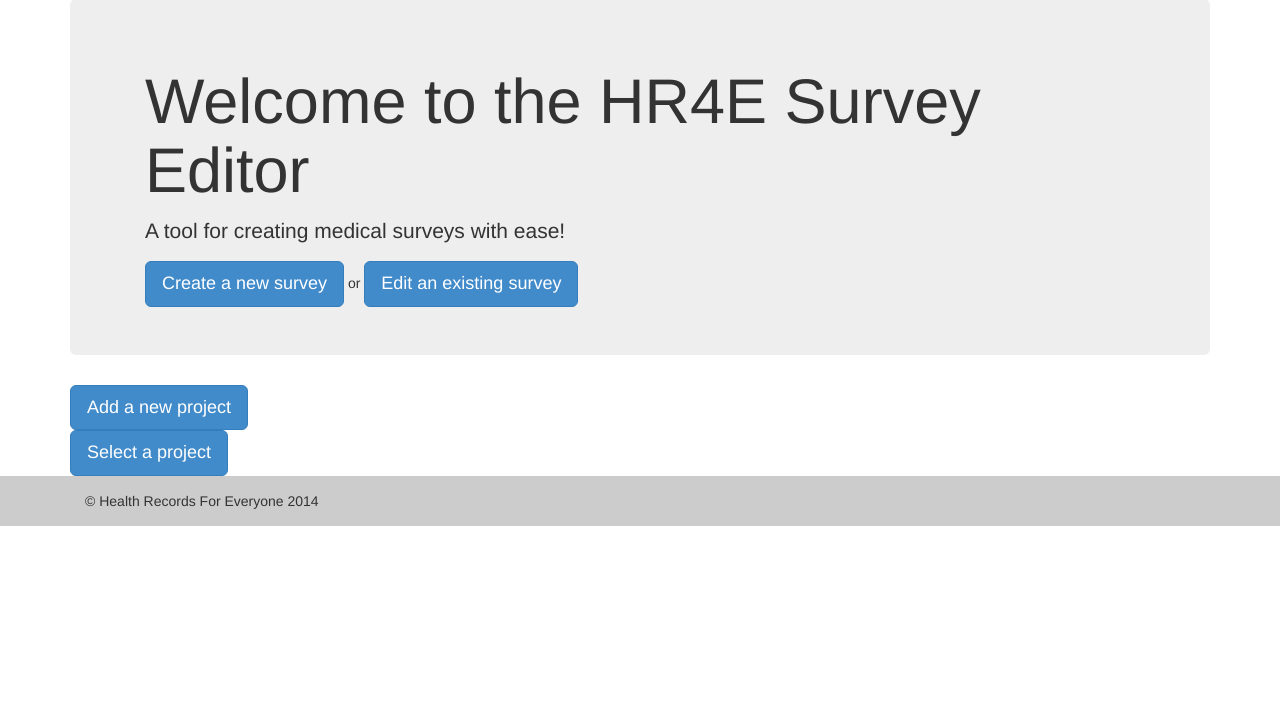
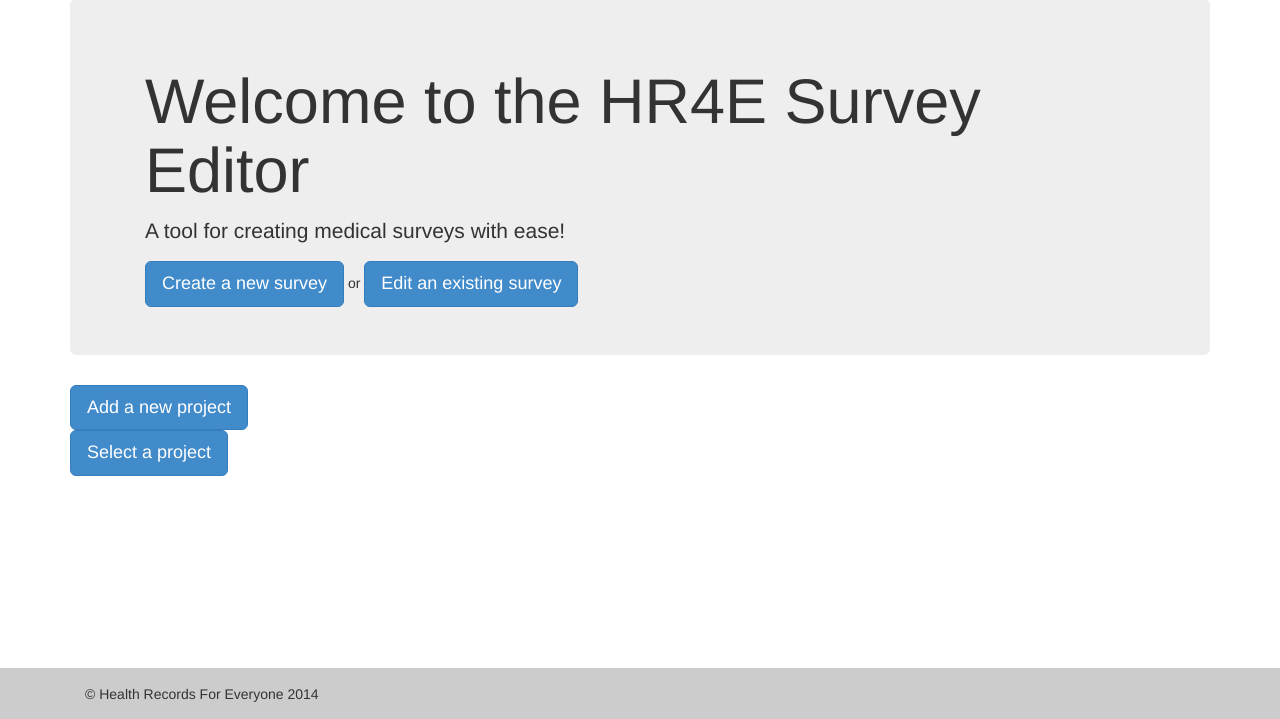
Before and after one commit to hr4e/SurveyUI, a Django app: page /home/ in a window 1280 px wide. Shown: the part 81-800 px from the top of the page. Run offline with Django 3.2, Linux system fonts and the light colour scheme; the visitor is signed in with stand-in values (Sample User, id 1); data that the repository does not hold is empty; parts of the project's set-up code (start-up, migrations or seed data) failed here and were passed over; some libraries are stand-ins or nearby versions.

Commit message:
Footer flushed to bottom
I edited base.html so that the footer is always flushed to the bottom
of the page (nicer aesthetic, and makes more sense). I did this using
bootstrap’s navbar-fixed-bottom class.

```diff
--- a/SurveyEditor/templates/base.html
+++ b/SurveyEditor/templates/base.html
@@ -40,9 +40,9 @@
     </div><!-- /container -->
 
     {% block footer %}
-    <div id="footer">
+    <div id="footer" class="navbar navbar-fixed-bottom">
       <div class="container">
-	<p class="navbar-text">&copy; Health Records For Everyone 2014</p>
+	       <p class="navbar-text">&copy; Health Records For Everyone 2014</p>
       </div>
     </div>
     {% endblock footer %}
```
